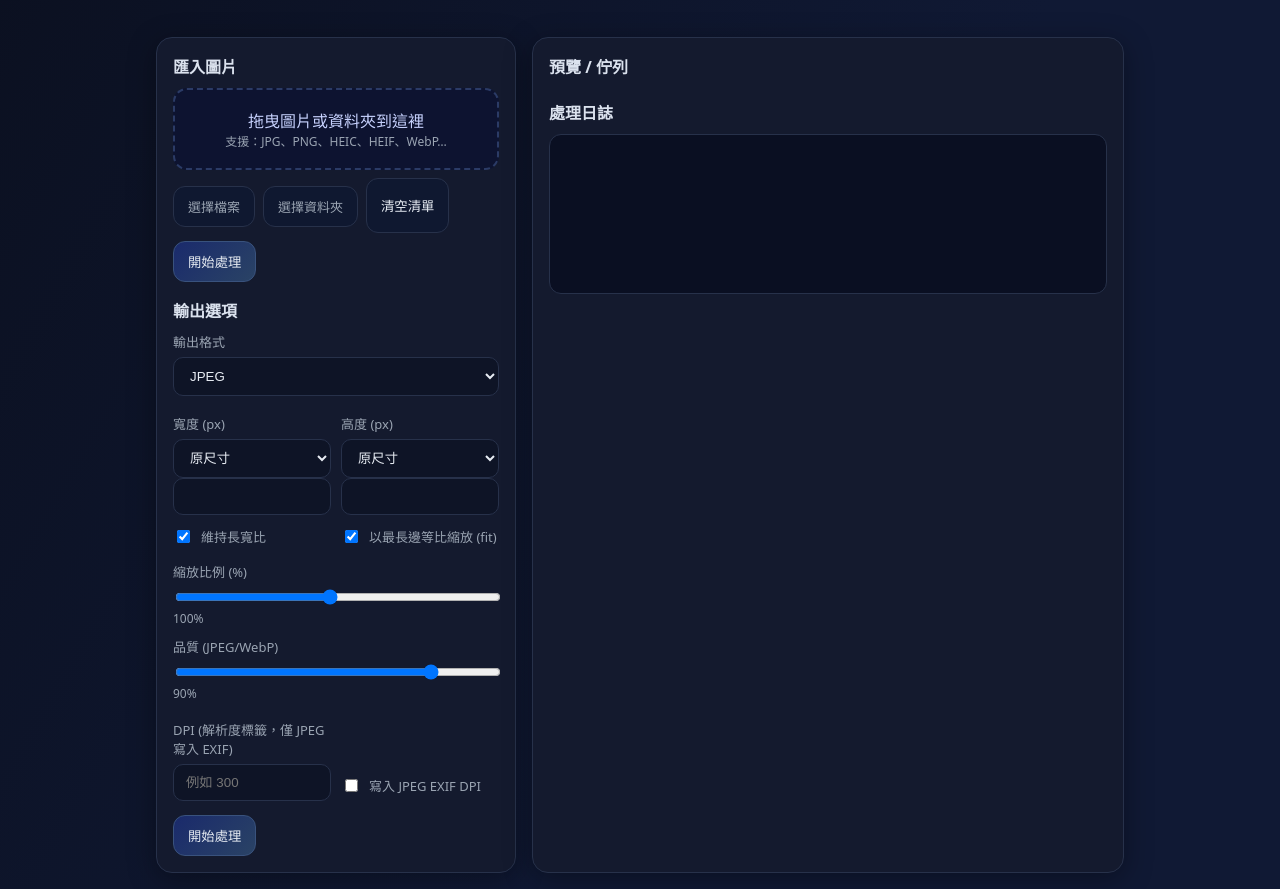
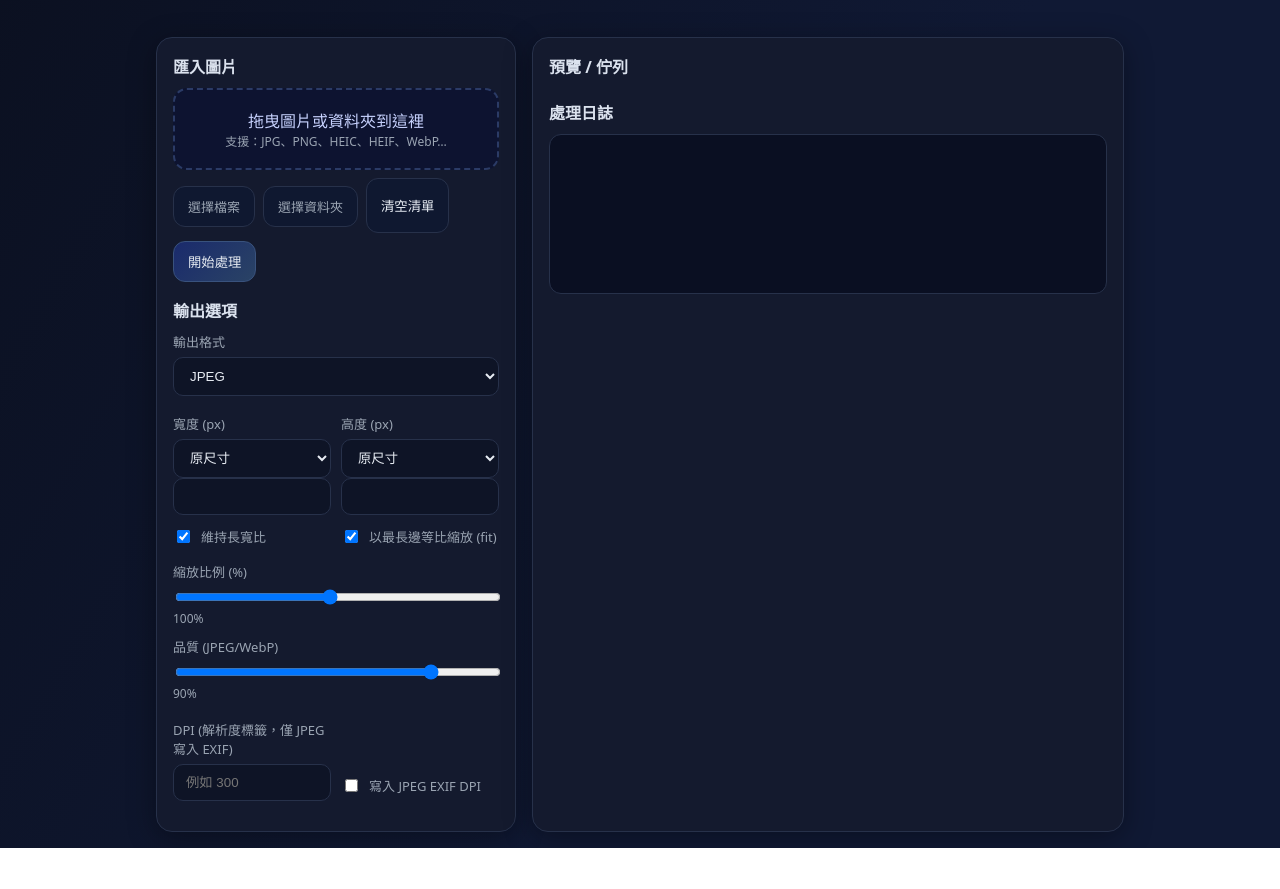
Before and after one commit to Chia168168/Teng-image-tools, a plain HTML site: page index.html in a window 1280 px wide. Shown: the part 99-988 px from the top of the page. After the commit the page ends 947 px from the top, so only its background shows below. Drawn offline with nearby package versions, Linux system fonts and the light colour scheme; a script that the page names is missing.

Commit message:
Update index.html

```diff
--- a/index.html
+++ b/index.html
@@ -124,7 +124,7 @@ input[type="range"]{width:100%}
     </div>
 
     <div style="margin-top:14px;display:flex;gap:10px;flex-wrap:wrap">
-      <button class="btn primary" id="process">開始處理</button>
+
     </div>
   </section>
 
```
